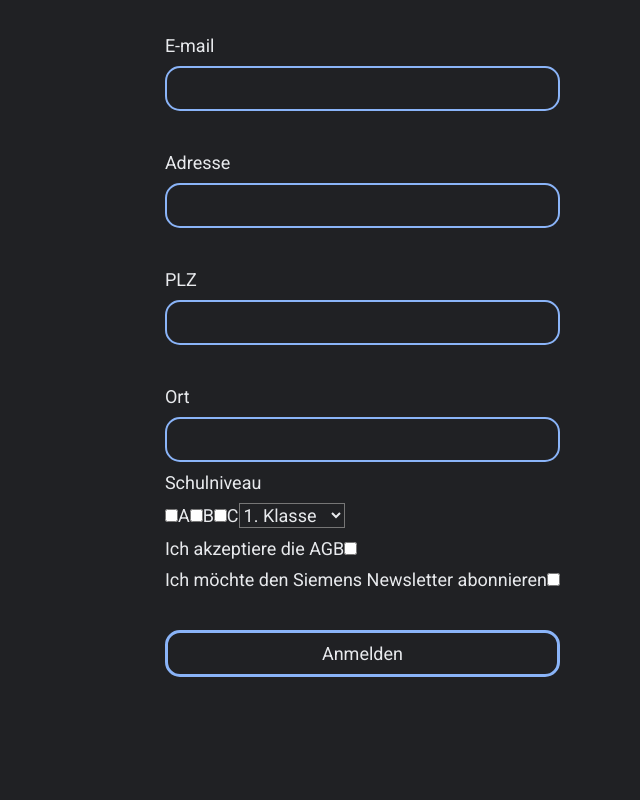
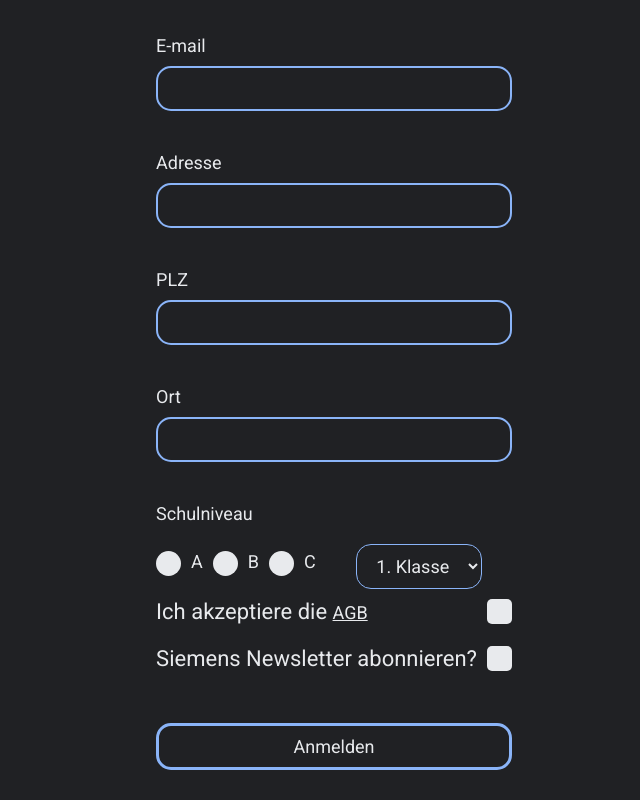
Before and after one commit to Tainy8/zebi-auftritt, an Angular app: page / in a window 1280 px wide. Shown: the part 381-1181 px from the top of the page, without its empty margins (640-1280 px from the left). Before the commit the page ends 1058 px from the top, so only its background shows below. Built offline with nearby package versions, Linux system fonts and the light colour scheme.

Commit message:
css donn

```diff
--- a/src/app/app.component.css
+++ b/src/app/app.component.css
@@ -1,9 +1,4 @@
 @import url('https://fonts.googleapis.com/css2?family=Roboto&display=swap');
-body{
-  width: 100vw;
-  height: 100vh;
-  background-color: rgb(32,33,36);
-}
 ::ng-deep * {
   color: rgb(232,234,237);
   font-family: 'Roboto', sans-serif;
--- a/src/app/formular/formular.component.css
+++ b/src/app/formular/formular.component.css
@@ -3,7 +3,8 @@ form{
   grid-gap: 10px;
   justify-content: right;
   padding-top: 20px;
-  padding-right: 80px
+  padding-right: 10%;
+  margin-bottom: 30px;
 }
 *{
   padding: 0;
@@ -18,7 +19,7 @@ input{
 }
 
 input:hover, #anmeldeBtn:hover{
-  border-color: aliceblue;
+  border-color: rgb(232,234,237);
 }
 
 /*Hide arrows on number input*/
@@ -45,9 +46,173 @@ input[type=number] {
 }
 
 input:hover, #anmeldeBtn:hover{
-  border-color: aliceblue;
+  border-color: rgb(232,234,237);
 }
 
 #anmeldeBtn:active{
   background-color: rgb(54, 56, 61);
 }
+select{
+  background-color: rgb(32,33,36);
+  border-color: rgb(138,180,248);
+  border-style: solid;
+  border-radius: 15px;
+  padding: 10px;
+  width: available;
+  margin-left: 30px;
+  text-align: center;
+  cursor: pointer;
+}
+option{
+  background-color: rgb(32,33,36);
+  padding: 10px;
+  margin-left: 30px;
+}
+
+/*region Radio buttons*/
+#formRadios{
+  display: grid;
+  grid-gap: 10px;
+  grid-auto-flow: column;
+  justify-content: left;
+  margin-top:10px;
+  align-items: center;
+}
+
+.container {
+  display: flex;
+  flex-direction: row;
+  position: relative;
+  padding-left: 35px;
+  margin-bottom: 10px;
+  cursor: pointer;
+  -webkit-user-select: none;
+  -moz-user-select: none;
+  -ms-user-select: none;
+  user-select: none;
+}
+
+/* Hide the browser's default radio button */
+.container input {
+  position: absolute;
+  opacity: 0;
+  cursor: pointer;
+  height: 0;
+  width: 0;
+}
+
+/* Create a custom radio button */
+.checkmark {
+  position: absolute;
+  top: 0;
+  left: 0;
+  height: 25px;
+  width: 25px;
+  background-color: rgb(232,234,237);
+  border-radius: 50%;
+}
+
+/* On mouse-over, add a grey background color */
+.container:hover input ~ .checkmark {
+  background-color: rgb(232,234,237);
+}
+
+/* When the radio button is checked, add a blue background */
+.container input:checked ~ .checkmark {
+  background-color: rgb(118, 168, 250);
+}
+
+/* Create the indicator (the dot/circle - hidden when not checked) */
+.checkmark:after {
+  content: "";
+  position: absolute;
+  display: none;
+}
+
+/* Show the indicator (dot/circle) when checked */
+.container input:checked ~ .checkmark:after {
+  display: block;
+}
+
+/* Style the indicator (dot/circle) */
+.container .checkmark:after {
+  top: 9px;
+  left: 9px;
+  width: 8px;
+  height: 8px;
+  border-radius: 50%;
+  background: rgb(232,234,237);
+}
+/*endregion*/
+
+/*region Checkboxes*/
+/* Customize the label (the container) */
+.container2 {
+  display: block;
+  position: relative;
+  padding-right: 35px;
+  margin-bottom: 12px;
+  cursor: pointer;
+  font-size: 22px;
+  -webkit-user-select: none;
+  -moz-user-select: none;
+  -ms-user-select: none;
+  user-select: none;
+}
+
+/* Hide the browser's default checkbox */
+.container2 input {
+  position: absolute;
+  opacity: 0;
+  cursor: pointer;
+  height: 0;
+  width: 0;
+
+}
+
+/* Create a custom checkbox */
+.checkmark2 {
+  border-radius: 5px;
+  position: absolute;
+  top: 0;
+  right: 0;
+  height: 25px;
+  width: 25px;
+  background-color: rgb(232,234,237);
+}
+
+/* On mouse-over, add a grey background color */
+.container2:hover input ~ .checkmark2 {
+  background-color: rgb(232,234,237);
+}
+
+/* When the checkbox is checked, add a blue background */
+.container2 input:checked ~ .checkmark2 {
+  background-color: rgb(118, 168, 250);
+}
+
+/* Create the checkmark/indicator (hidden when not checked) */
+.checkmark2:after {
+  content: "";
+  position: absolute;
+  display: none;
+}
+
+/* Show the checkmark when checked */
+.container2 input:checked ~ .checkmark2:after {
+  display: block;
+}
+
+/* Style the checkmark/indicator */
+.container2 .checkmark2:after {
+  left: 9px;
+  top: 5px;
+  width: 5px;
+  height: 10px;
+  border: solid rgb(232,234,237);
+  border-width: 0 3px 3px 0;
+  -webkit-transform: rotate(45deg);
+  -ms-transform: rotate(45deg);
+  transform: rotate(45deg);
+}
+/*endregion*/
--- a/src/app/formular/formular.component.html
+++ b/src/app/formular/formular.component.html
@@ -13,19 +13,24 @@
   <label>PLZ</label>
   <input type="number" name="plz" id="plzInput"><br>
   <label>Ort</label>
-  <input type="text" name="ort" id="ortInput">
+  <input type="text" name="ort" id="ortInput"><br>
+
   <label>Schulniveau</label>
-  <div>
+  <div id="formRadios">
+    <label class="container">A
+      <input type="radio" name="niveauRadio">
+      <span class="checkmark"></span>
+    </label>
 
-    <input type="checkbox" name="niveauA" id="checkboxAInput">
-    <label>A</label>
+    <label class="container">B
+      <input type="radio" name="niveauRadio">
+      <span class="checkmark"></span>
+    </label>
 
-    <input type="checkbox" name="niveauB" id="checkboxBInput">
-    <label>B</label>
-
-    <input type="checkbox" name="niveauC" id="checkboxCInput">
-    <label>C</label>
-
+    <label class="container">C
+      <input type="radio" name="niveauRadio">
+      <span class="checkmark"></span>
+    </label>
     <select name="klassenStufe" id="klassenStufeInput">
       <option value="1">1. Klasse</option>
       <option value="2">2. Klassse</option>
@@ -40,14 +45,14 @@
     </select>
   </div>
 
-  <div>
-    <label>Ich akzeptiere die AGB</label>
-    <input type="checkbox" name="agb" id="agbInput">
-  </div>
+  <label class="container2">Ich akzeptiere die <a href="https://new.siemens.com/ch/de/unternehmen/ueber-uns/agb.html">AGB</a>
+    <input type="checkbox">
+    <span class="checkmark2"></span>
+  </label>
 
-  <div>
-    <label>Ich möchte den Siemens Newsletter abonnieren</label>
-    <input type="checkbox" name="newsletter" id="newsletterInput">
-  </div>
+  <label class="container2">Siemens Newsletter abonnieren?
+    <input type="checkbox" >
+    <span class="checkmark2"></span>
+  </label>
   <a (click)="onsubmit()" id="anmeldeBtn">Anmelden</a>
 </form>
```
